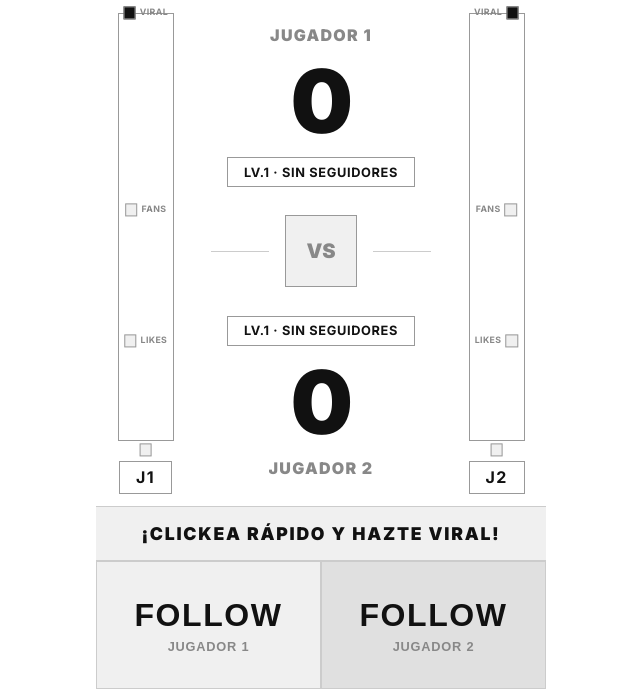
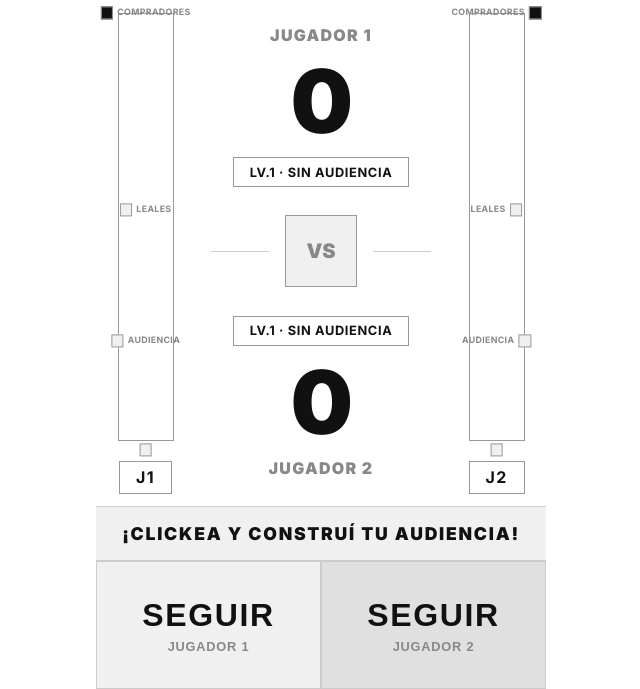
Before and after one commit to manuTototDev/ClickRace-MeLi, a website: page public/index.html in a window 1280 px wide. Shown: the part 111-800 px from the top of the page, without its empty margins (319-959 px from the left). Drawn offline with nearby package versions, Linux system fonts and the light colour scheme; no server answers.

Commit message:
copy: seguidores→compradores (Mercado Ads Retail Media)

```diff
--- a/public/index.html
+++ b/public/index.html
@@ -20,7 +20,7 @@
   <!-- OVERLAY: Countdown / Winner -->
   <div id="overlay" class="overlay hidden">
     <div id="overlay-countdown" class="overlay-content hidden">
-      <p class="overlay-label">¡A SUMAR SEGUIDORES!</p>
+      <p class="overlay-label">¡A AUMENTAR SEGUIDORES!</p>
       <div id="countdown-number" class="countdown-number">3</div>
     </div>
 
@@ -31,7 +31,7 @@
           <path d="M20 34l8 8 16-16" stroke="#1C2B3A" stroke-width="4" stroke-linecap="round" stroke-linejoin="round"/>
         </svg>
       </div>
-      <p class="winner-label">¡TOP INFLUENCER!</p>
+      <p class="winner-label">¡TOP OF RETAIL MEDIA!</p>
       <p id="winner-name" class="winner-name">JUGADOR 1</p>
       <button id="btn-play-again" class="btn-play-again">¡OTRA RONDA!</button>
     </div>
@@ -53,7 +53,7 @@
         </div>
 
         <div class="challenge-title">
-          DESAFÍO DE SEGUIDORES &nbsp;·&nbsp; <span>¿QUIÉN CRECE MÁS?</span>
+          AUMENTÁ TUS SEGUIDORES &nbsp;·&nbsp; <span>¿QUIÉN LLEGA PRIMERO?</span>
         </div>
 
         <div id="start-area">
@@ -78,15 +78,15 @@
           <div class="bar-level-markers">
             <div class="bar-marker" style="bottom: 100%">
               <span class="bar-dot bar-dot--top"></span>
-              <span class="bar-marker-label">VIRAL</span>
+              <span class="bar-marker-label">COMPRADORES</span>
             </div>
             <div class="bar-marker" style="bottom: 55%">
               <span class="bar-dot"></span>
-              <span class="bar-marker-label">FANS</span>
+              <span class="bar-marker-label">LEALES</span>
             </div>
             <div class="bar-marker" style="bottom: 25%">
               <span class="bar-dot"></span>
-              <span class="bar-marker-label">LIKES</span>
+              <span class="bar-marker-label">AUDIENCIA</span>
             </div>
             <div class="bar-marker bar-marker--start" style="bottom: 0%">
               <span class="bar-dot"></span>
@@ -115,7 +115,7 @@
             <div class="player-name">JUGADOR 1</div>
             <div class="click-counter" id="counter-1">0</div>
             <div class="level-badge" id="badge-1">
-              <span id="badge-text-1">Lv.1 · Sin seguidores</span>
+              <span id="badge-text-1">Lv.1 · Sin audiencia</span>
             </div>
           </div>
 
@@ -129,7 +129,7 @@
           <!-- Jugador 2 info (abajo) -->
           <div class="player-info player-info--2">
             <div class="level-badge level-badge--2" id="badge-2">
-              <span id="badge-text-2">Lv.1 · Sin seguidores</span>
+              <span id="badge-text-2">Lv.1 · Sin audiencia</span>
             </div>
             <div class="click-counter click-counter--2" id="counter-2">0</div>
             <div class="player-name player-name--2">JUGADOR 2</div>
@@ -142,15 +142,15 @@
           <!-- Markers (espejados, labels a la izquierda) -->
           <div class="bar-level-markers bar-level-markers--right">
             <div class="bar-marker bar-marker--right" style="bottom: 100%">
-              <span class="bar-marker-label">VIRAL</span>
+              <span class="bar-marker-label">COMPRADORES</span>
               <span class="bar-dot bar-dot--top bar-dot--p2"></span>
             </div>
             <div class="bar-marker bar-marker--right" style="bottom: 55%">
-              <span class="bar-marker-label">FANS</span>
+              <span class="bar-marker-label">LEALES</span>
               <span class="bar-dot"></span>
             </div>
             <div class="bar-marker bar-marker--right" style="bottom: 25%">
-              <span class="bar-marker-label">LIKES</span>
+              <span class="bar-marker-label">AUDIENCIA</span>
               <span class="bar-dot"></span>
             </div>
             <div class="bar-marker bar-marker--right bar-marker--start" style="bottom: 0%">
@@ -173,19 +173,19 @@
       </div><!-- /game-area -->
 
       <!-- ── CTA BAR ── -->
-      <div class="cta-bar">¡CLICKEA RÁPIDO Y HAZTE VIRAL!</div>
+      <div class="cta-bar">¡CLICKEA Y CONSTRUÍ TU AUDIENCIA!</div>
 
       <!-- ── BOTONES: P1 izquierda · P2 derecha ── -->
       <div class="button-zone">
         <button id="btn-player-1" class="big-button" aria-label="Botón Jugador 1" data-player="1">
           <span class="button-label">
-            FOLLOW
+            SEGUIR
             <span class="button-label-sub">JUGADOR 1</span>
           </span>
         </button>
         <button id="btn-player-2" class="big-button big-button--2" aria-label="Botón Jugador 2" data-player="2">
           <span class="button-label">
-            FOLLOW
+            SEGUIR
             <span class="button-label-sub">JUGADOR 2</span>
           </span>
         </button>
--- a/public/js/game.js
+++ b/public/js/game.js
@@ -101,7 +101,7 @@ function updatePlayerUI(player, data) {
     len >= 5 ? '8vmin' : len >= 4 ? '9.5vmin' : '11vmin';
 
   // Badge de nivel — texto corto estilo wireframe
-  const levelNames = ['Lv.1 · Sin seguidores', 'Lv.2 · Likes', 'Lv.3 · Fans', 'Lv.4 · ¡VIRAL!'];
+  const levelNames = ['Lv.1 · Sin audiencia', 'Lv.2 · Interés', 'Lv.3 · Lealtad', 'Lv.4 · ¡Comprador!'];
   if (DOM.badgeText[player]) {
     DOM.badgeText[player].textContent = levelNames[data.level] ?? `Lv.${data.level + 1}`;
   }
@@ -176,8 +176,8 @@ function resetUI() {
     dot.style.background = dot.style.borderColor = dot.style.boxShadow = '';
   });
 
-  if (DOM.badgeText[1]) DOM.badgeText[1].textContent = 'Lv.1 · Sin seguidores';
-  if (DOM.badgeText[2]) DOM.badgeText[2].textContent = 'Lv.1 · Sin seguidores';
+  if (DOM.badgeText[1]) DOM.badgeText[1].textContent = 'Lv.1 · Sin audiencia';
+  if (DOM.badgeText[2]) DOM.badgeText[2].textContent = 'Lv.1 · Sin audiencia';
 }
 
 // ─── Apply state on reconnect ─────────────────────────────────
```
